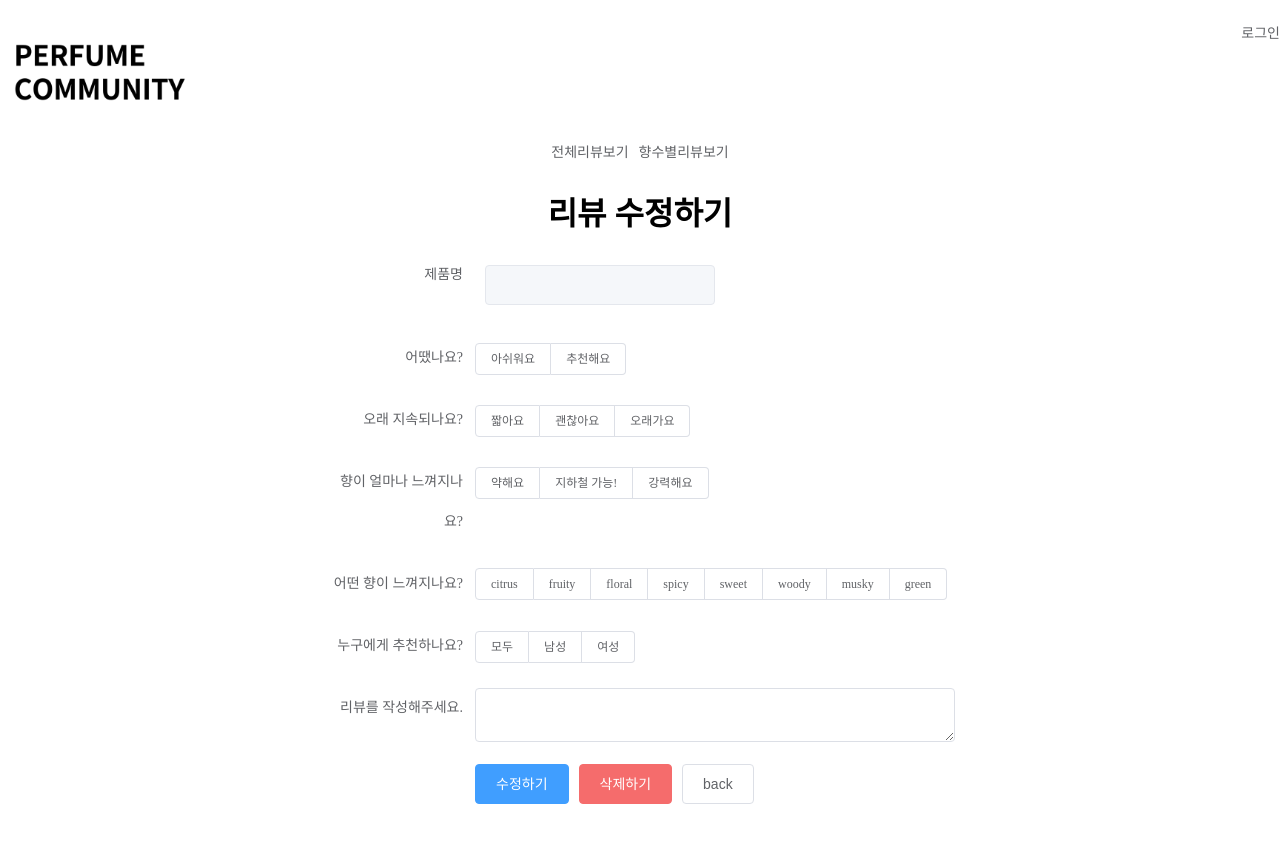
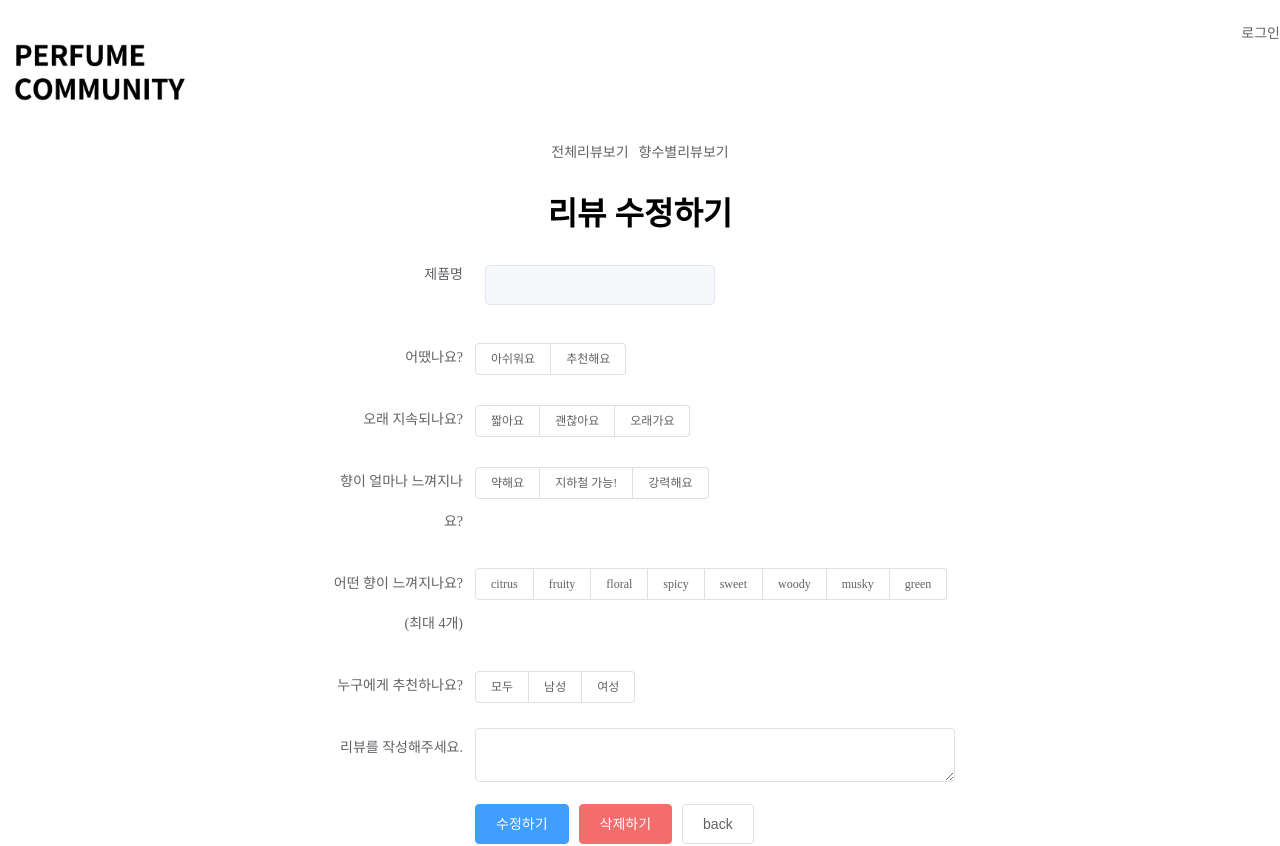
Before and after one commit to summerydev/perfume-community, a Vue app in the folder ui/: page /reviews/1 in a window 1280 px wide. Shown: the top 846 px of the page. Built offline with nearby package versions, Linux system fonts and the light colour scheme; no server answers; sample sign-in values are in the browser's storage.

Commit message:
[ui] 리뷰 업데이트 페이지 : 향조 선택 개수 제한 추가

```diff
--- a/ui/src/views/reviewViews/UpdateReview.vue
+++ b/ui/src/views/reviewViews/UpdateReview.vue
@@ -39,8 +39,11 @@
           </el-radio-button>
         </el-radio-group>
       </el-form-item>
-      <el-form-item label="어떤 향이 느껴지나요?" for="review.fragrance">
-        <el-checkbox-group v-model="review.fragrance" size="small">
+      <el-form-item
+        label="어떤 향이 느껴지나요?(최대 4개)"
+        for="review.fragrance"
+      >
+        <el-checkbox-group v-model="review.fragrance" size="small" :max="4">
           <el-checkbox-button
             v-for="(item, index) in frangranceMessage"
             :key="index"
```
